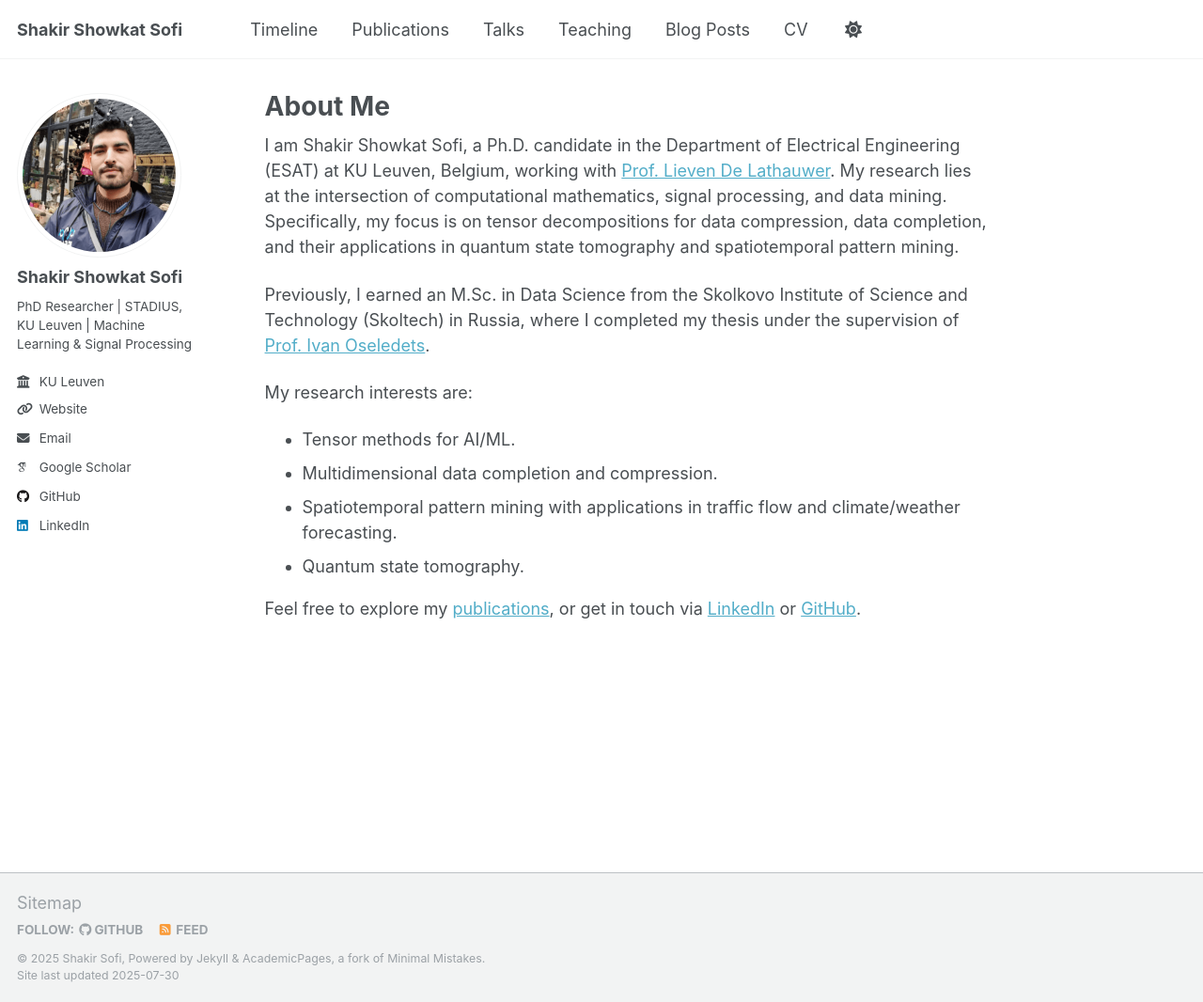
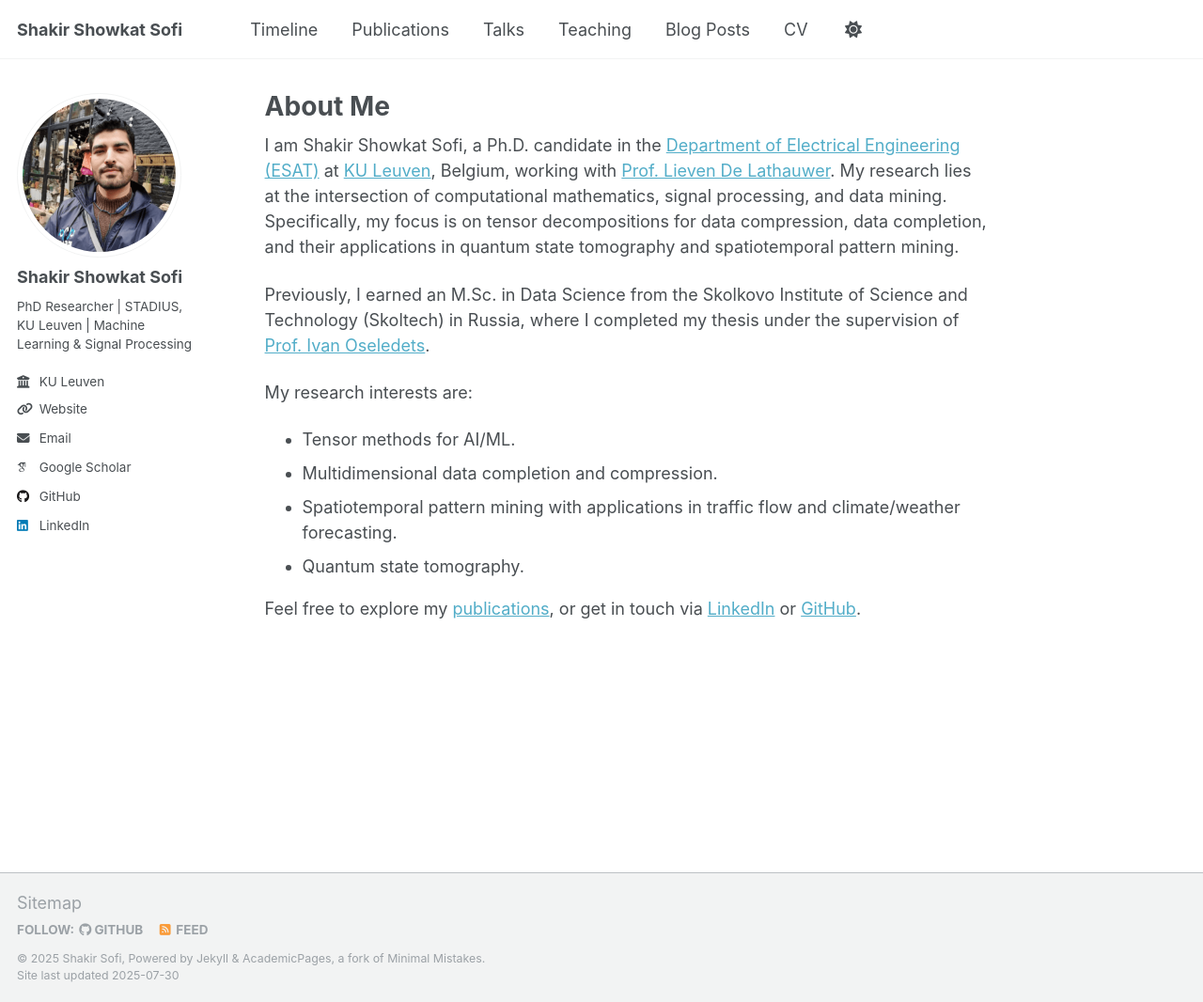
Before and after one commit to ShakirSofi/shakirsofi.github.io, a Jekyll site: the page built from _pages/about.md, in a window 1280 px wide and 1066 px high. Shown: the whole window at 94% size. Built offline with Jekyll 4.4.1, drawn with Linux system fonts in a browser that asks for light colours; some web fonts are replaced; a script that is not in the unit is left out; part of the change alters nothing that is shown.

```diff
--- a/_pages/about.md
+++ b/_pages/about.md
@@ -7,7 +7,7 @@ redirect_from:
   - /about.html
 ---
 
-I am Shakir Showkat Sofi, a Ph.D. candidate in the Department of Electrical Engineering (ESAT) at KU Leuven, Belgium, working with [Prof. Lieven De Lathauwer](https://www.esat.kuleuven.be/stadius/stadiusincludes/person.php?id=22). My research lies at the intersection of computational mathematics, signal processing, and data mining. Specifically, my focus is on tensor decompositions for data compression, data completion, and their applications in quantum state tomography and spatiotemporal pattern mining.
+I am Shakir Showkat Sofi, a Ph.D. candidate in the [Department of Electrical Engineering (ESAT)](https://www.esat.kuleuven.be/) at [KU Leuven](https://www.kuleuven.be/kuleuven/), Belgium, working with [Prof. Lieven De Lathauwer](https://www.esat.kuleuven.be/stadius/stadiusincludes/person.php?id=22). My research lies at the intersection of computational mathematics, signal processing, and data mining. Specifically, my focus is on tensor decompositions for data compression, data completion, and their applications in quantum state tomography and spatiotemporal pattern mining.
 
 Previously, I earned an M.Sc. in Data Science from the Skolkovo Institute of Science and Technology (Skoltech) in Russia, where I completed my thesis under the supervision of [Prof. Ivan Oseledets](https://oseledets.github.io/).
 
```
